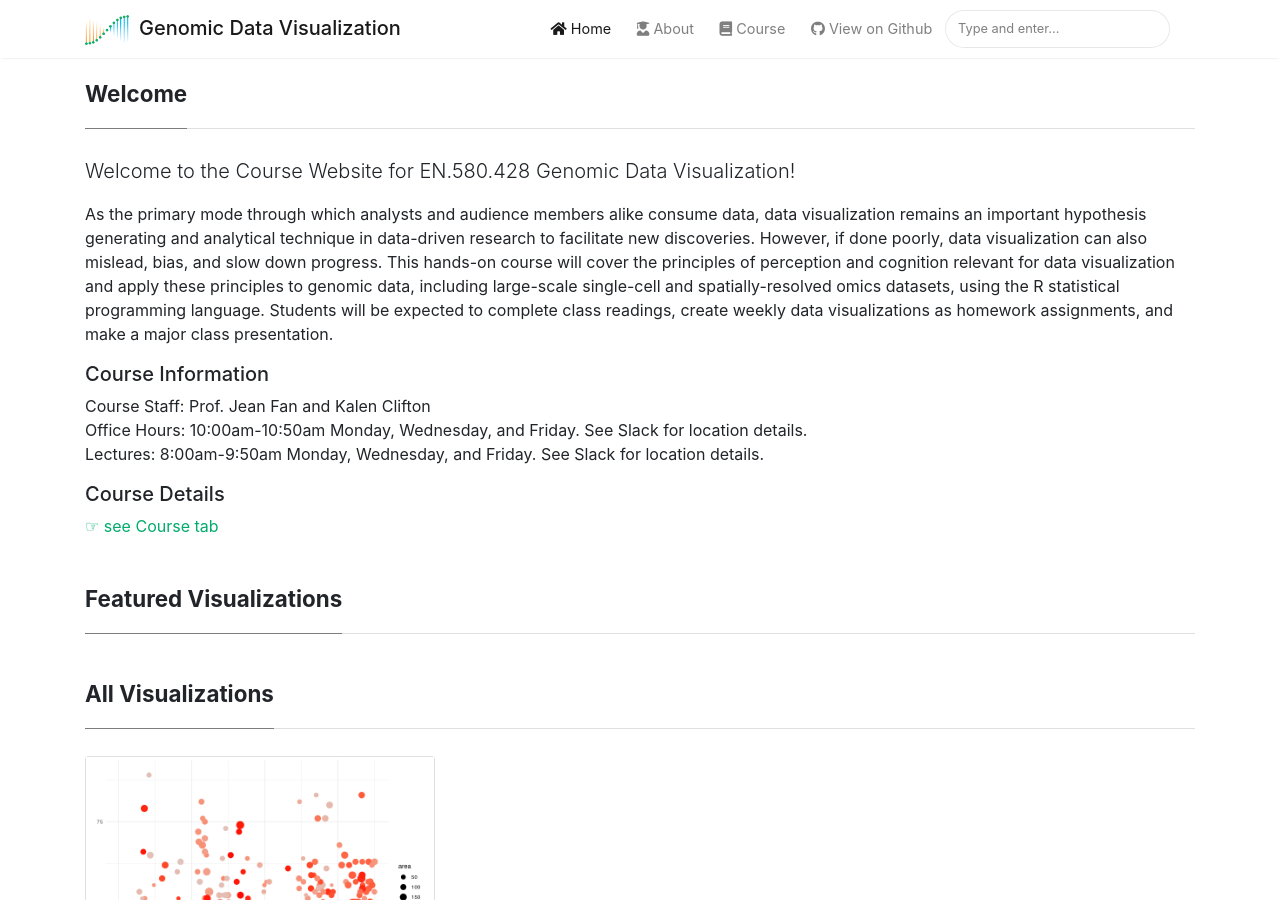
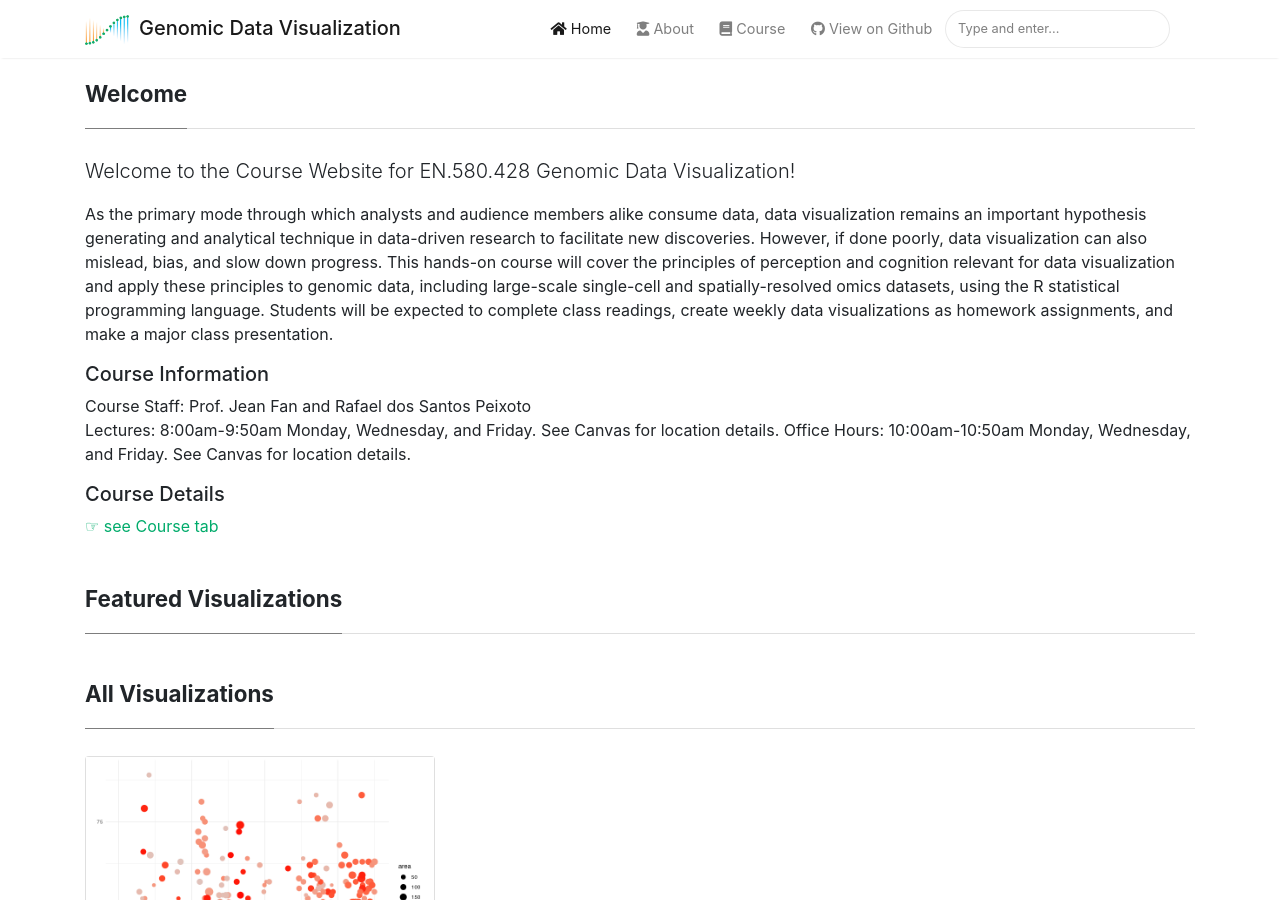
Before and after one commit to JEFworks-Lab/genomic-data-visualization-2024, a Jekyll site: the page built from index.html, in a window 1280 px wide and 900 px high. Built offline with Jekyll 4.4.1, drawn with Linux system fonts in a browser that asks for light colours; nearby versions of some CDN libraries; the list of posts is cut into pages by our own code.

Commit message:
update for 2024

```diff
--- a/_config.yml
+++ b/_config.yml
@@ -7,7 +7,7 @@ As the primary mode through which analysts and audience members alike consume da
 </p>"
 logo: '/assets/images/logo.png'
 favicon: '/assets/images/logo.png'
-baseurl: '/genomic-data-visualization-2023'
+baseurl: '/genomic-data-visualization-2024'
 google_analytics: ''
 include: ["_pages"]
 permalink: /:title/
--- a/index.html
+++ b/index.html
@@ -14,9 +14,9 @@ title: Home
 
 	<h5>Course Information</h5>
 	<p>
-	    Course Staff: Prof. Jean Fan and Kalen Clifton<br>
-	    Office Hours: 10:00am-10:50am Monday, Wednesday, and Friday. See Slack for location details.<br>
-	    Lectures: 8:00am-9:50am Monday, Wednesday, and Friday. See Slack for location details.
+	    Course Staff: Prof. Jean Fan and Rafael dos Santos Peixoto<br>
+	    Lectures: 8:00am-9:50am Monday, Wednesday, and Friday. See Canvas for location details.
+	    Office Hours: 10:00am-10:50am Monday, Wednesday, and Friday. See Canvas for location details.<br>
 	</p>
 
 	<h5>Course Details</h5>
```
Also changed, not shown: _course/0-welcome-and-introductions.md (+2 -13 lines), assets/images/lesson-0-course-schedule.png, 1 other file.
